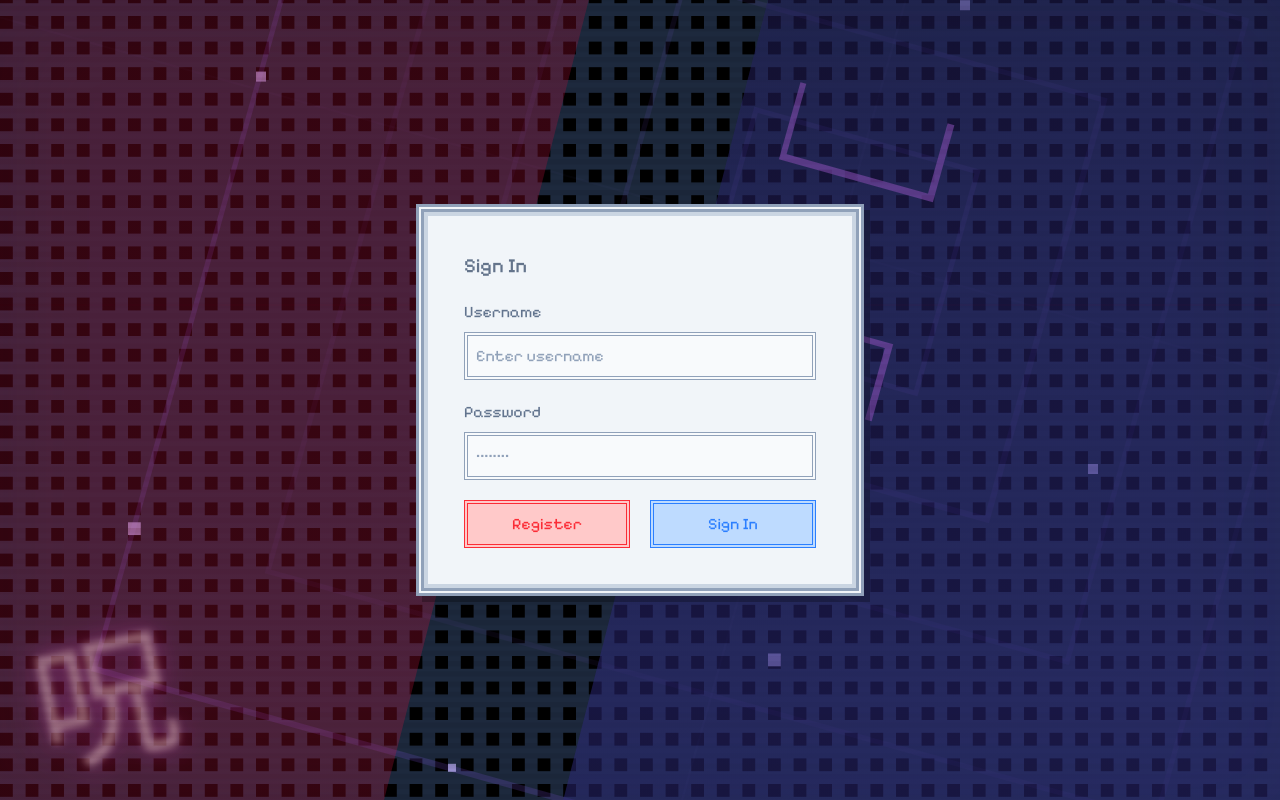
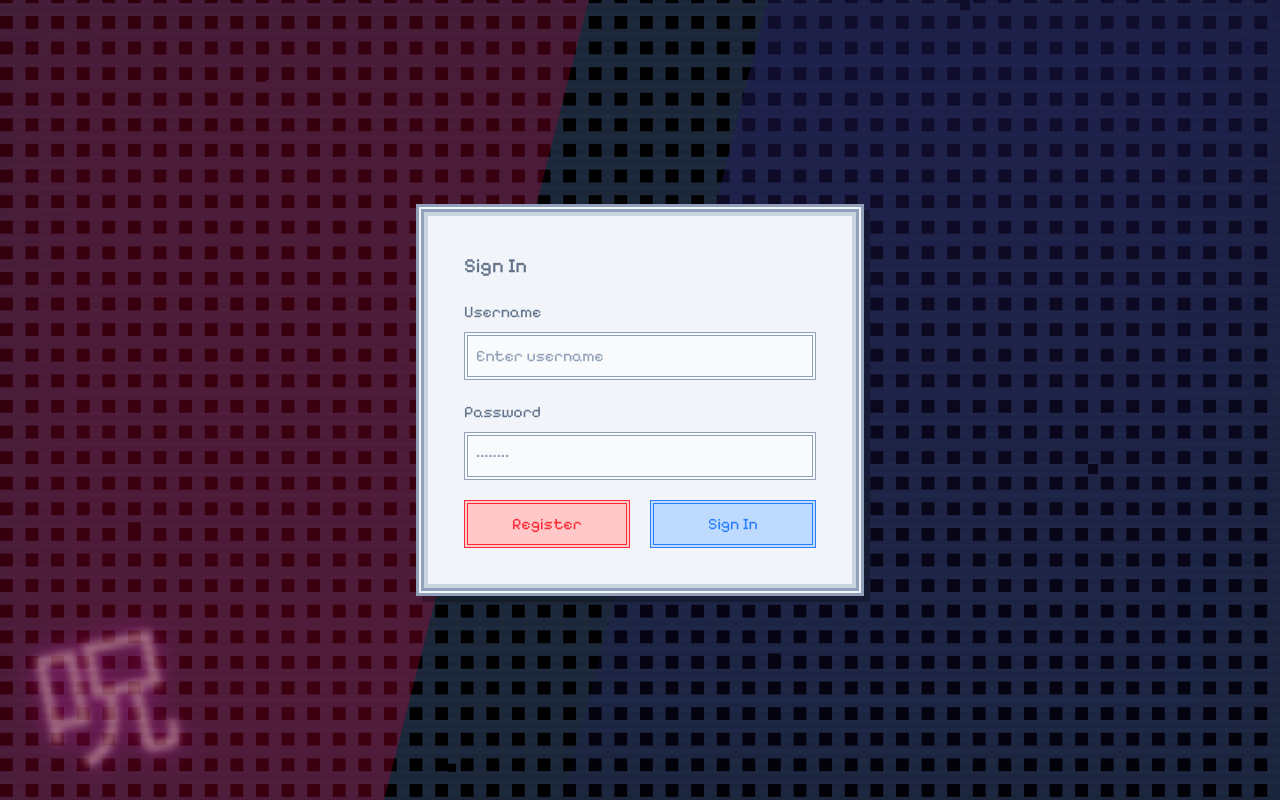
Before and after one commit to staten-island-tech/vue-supabase-project-2026-ma-ma, a Nuxt app: page /login in a window 1280 px wide. Built offline with nearby package versions, Linux system fonts and the light colour scheme.

Commit message:
refactor(domain-background): organize domain background styles

```diff
--- a/app/components/DomainBackground.vue
+++ b/app/components/DomainBackground.vue
@@ -1,7 +1,7 @@
 <template>
   <div class="fixed inset-0 overflow-hidden bg-domain-bg" aria-hidden="true">
     <svg
-      class="domain__svg absolute inset-0 w-full h-full pointer-events-none [image-rendering:pixelated]"
+      class="absolute inset-0 w-full h-full pointer-events-none [image-rendering:pixelated] [shape-rendering:crispEdges]"
       viewBox="0 0 100 100"
       preserveAspectRatio="xMidYMid slice"
       xmlns="http://www.w3.org/2000/svg"
@@ -36,51 +36,49 @@
 
       <rect width="100" height="100" fill="url(#pixel-grid)" />
 
-      <g class="domain__rings" transform="translate(50,50)">
+      <g
+        transform="translate(50, 50)"
+        class="origin-center animate-domain-slow-rotate"
+      >
         <rect
           x="-9"
           y="-9"
           width="18"
           height="18"
-          class="domain__ring"
+          class="stroke-domain-accent-ring/18 stroke-[0.4] fill-none animate-domain-ring-breathe [animation-delay:var(--delay)] [shape-rendering:crispEdges]"
           :style="{ '--delay': '0s' }"
-          fill="none"
         />
         <rect
           x="-17"
           y="-17"
           width="34"
           height="34"
-          class="domain__ring"
+          class="stroke-domain-accent-ring/18 stroke-[0.4] fill-none animate-domain-ring-breathe [animation-delay:var(--delay)] [shape-rendering:crispEdges]"
           :style="{ '--delay': '1.5s' }"
-          fill="none"
         />
         <rect
           x="-26"
           y="-26"
           width="52"
           height="52"
-          class="domain__ring"
+          class="stroke-domain-accent-ring/18 stroke-[0.4] fill-none animate-domain-ring-breathe [animation-delay:var(--delay)] [shape-rendering:crispEdges]"
           :style="{ '--delay': '3s' }"
-          fill="none"
         />
         <rect
           x="-36"
           y="-36"
           width="72"
           height="72"
-          class="domain__ring"
+          class="stroke-domain-accent-ring/18 stroke-[0.4] fill-none animate-domain-ring-breathe [animation-delay:var(--delay)] [shape-rendering:crispEdges]"
           :style="{ '--delay': '4.5s' }"
-          fill="none"
         />
         <rect
           x="-47"
           y="-47"
           width="94"
           height="94"
-          class="domain__ring"
+          class="stroke-domain-accent-ring/18 stroke-[0.4] fill-none animate-domain-ring-breathe [animation-delay:var(--delay)] [shape-rendering:crispEdges]"
           :style="{ '--delay': '6s' }"
-          fill="none"
         />
 
         <line
@@ -88,7 +86,7 @@
           y1="-72"
           x2="0"
           y2="72"
-          class="domain__ray"
+          class="stroke-domain-ray/8 stroke-[0.15] animate-domain-ray-pulse [animation-delay:var(--rdelay)] [shape-rendering:crispEdges]"
           :style="{ '--rdelay': '0s' }"
         />
         <line
@@ -96,28 +94,28 @@
           y1="0"
           x2="72"
           y2="0"
-          class="domain__ray"
+          class="stroke-domain-ray/8 stroke-[0.15] animate-domain-ray-pulse [animation-delay:var(--rdelay)] [shape-rendering:crispEdges]"
           :style="{ '--rdelay': '1s' }"
         />
 
         <path
           d="M-6,-12 L-6,-6 L0,-6"
-          class="domain__bracket"
+          class="stroke-domain-detail-bracket/60 stroke-[0.5] fill-none animate-domain-bracket-blink [animation-delay:var(--bdelay)] [shape-rendering:crispEdges]"
           :style="{ '--bdelay': '0s' }"
         />
         <path
           d="M6,-12  L6,-6  L0,-6"
-          class="domain__bracket"
+          class="stroke-domain-detail-bracket/60 stroke-[0.5] fill-none animate-domain-bracket-blink [animation-delay:var(--bdelay)] [shape-rendering:crispEdges]"
           :style="{ '--bdelay': '0.5s' }"
         />
         <path
           d="M-6,12  L-6,6  L0,6"
-          class="domain__bracket"
+          class="stroke-domain-detail-bracket/60 stroke-[0.5] fill-none animate-domain-bracket-blink [animation-delay:var(--bdelay)] [shape-rendering:crispEdges]"
           :style="{ '--bdelay': '1s' }"
         />
         <path
           d="M6,12   L6,6   L0,6"
-          class="domain__bracket"
+          class="stroke-domain-detail-bracket/60 stroke-[0.5] fill-none animate-domain-bracket-blink [animation-delay:var(--bdelay)] [shape-rendering:crispEdges]"
           :style="{ '--bdelay': '1.5s' }"
         />
       </g>
@@ -125,7 +123,7 @@
       <text
         x="13"
         y="75"
-        class="domain__kanji select-none"
+        class="select-none fill-domain-text animate-domain-seal-flicker [filter:blur(0.3px)_drop-shadow(0_0_1px_theme(colors.domain.detail.shadow/80))]"
         font-size="11"
         text-anchor="middle"
         transform="rotate(-12, 22, 95)"
@@ -133,7 +131,7 @@
         呪
       </text>
 
-      <g class="domain__corner-deco domain__corner-deco--top-left">
+      <g class="animate-domain-corner-pulse">
         <rect
           x="2"
           y="2"
@@ -156,7 +154,7 @@
           class="fill-domain-corner-pink/20"
         />
       </g>
-      <g class="domain__corner-deco domain__corner-deco--top-right">
+      <g class="animate-domain-corner-pulse">
         <rect
           x="92"
           y="2"
@@ -179,7 +177,7 @@
           class="fill-domain-corner-purple/20"
         />
       </g>
-      <g class="domain__corner-deco domain__corner-deco--bottom-left">
+      <g class="animate-domain-corner-pulse">
         <rect
           x="2"
           y="97"
@@ -195,7 +193,7 @@
           class="fill-domain-corner-pink/40"
         />
       </g>
-      <g class="domain__corner-deco domain__corner-deco--bottom-right">
+      <g class="animate-domain-corner-pulse">
         <rect
           x="92"
           y="97"
@@ -212,70 +210,62 @@
         />
       </g>
 
-      <g class="domain__particles">
+      <g>
         <rect
           x="20"
           y="30"
           width="0.8"
           height="0.8"
-          class="domain__particle"
-          :style="{ '--pdelay': '0s', '--pdur': '8s' }"
+          class="fill-domain-particle/70 animate-domain-particle-float [animation-delay:0s] [animation-duration:8s] [shape-rendering:crispEdges]"
         />
         <rect
           x="75"
           y="20"
           width="0.8"
           height="0.8"
-          class="domain__particle"
-          :style="{ '--pdelay': '2s', '--pdur': '11s' }"
+          class="fill-domain-particle/70 animate-domain-particle-float [animation-delay:2s] [animation-duration:11s] [shape-rendering:crispEdges]"
         />
         <rect
           x="60"
           y="70"
           width="1"
           height="1"
-          class="domain__particle"
-          :style="{ '--pdelay': '4s', '--pdur': '9s' }"
+          class="fill-domain-particle/70 animate-domain-particle-float [animation-delay:4s] [animation-duration:9s] [shape-rendering:crispEdges]"
         />
         <rect
           x="35"
           y="80"
           width="0.6"
           height="0.6"
-          class="domain__particle"
-          :style="{ '--pdelay': '1s', '--pdur': '13s' }"
+          class="fill-domain-particle/70 animate-domain-particle-float [animation-delay:1s] [animation-duration:13s] [shape-rendering:crispEdges]"
         />
         <rect
           x="85"
           y="55"
           width="0.8"
           height="0.8"
-          class="domain__particle"
-          :style="{ '--pdelay': '6s', '--pdur': '10s' }"
+          class="fill-domain-particle/70 animate-domain-particle-float [animation-delay:6s] [animation-duration:10s] [shape-rendering:crispEdges]"
         />
         <rect
           x="10"
           y="60"
           width="1"
           height="1"
-          class="domain__particle"
-          :style="{ '--pdelay': '3s', '--pdur': '12s' }"
+          class="fill-domain-particle/70 animate-domain-particle-float [animation-delay:3s] [animation-duration:12s] [shape-rendering:crispEdges]"
         />
         <rect
           x="50"
           y="15"
           width="0.6"
           height="0.6"
-          class="domain__particle"
-          :style="{ '--pdelay': '5s', '--pdur': '7s' }"
+          class="fill-domain-particle/70 animate-domain-particle-float [animation-delay:5s] [animation-duration:7s] [shape-rendering:crispEdges]"
         />
         <rect
           x="90"
           y="85"
           width="0.8"
           height="0.8"
-          class="domain__particle"
-          :style="{ '--pdelay': '7s', '--pdur': '14s' }"
+          class="fill-domain-particle/70 animate-domain-particle-float [animation-delay:7s] [animation-duration:14s] [shape-rendering:crispEdges]"
         />
       </g>
 
@@ -283,268 +273,30 @@
     </svg>
 
     <div
-      class="domain__slash domain__slash--red absolute inset-0 pointer-events-none"
+      class="absolute inset-0 pointer-events-none bg-gradient-to-b from-domain-slash-redStart to-domain-slash-red [clip-path:polygon(0_0,46%_0,30%_100%,0_100%)] opacity-22"
     />
     <div
-      class="domain__slash domain__slash--red-glow absolute inset-0 pointer-events-none"
+      class="absolute inset-0 pointer-events-none bg-domain-slash-redGlow [clip-path:polygon(0_0,46%_0,30%_100%,0_100%)] opacity-7 [filter:blur(48px)] animate-domain-pulse-glow"
     />
     <div
-      class="domain__slash domain__slash--blue absolute inset-0 pointer-events-none"
+      class="absolute inset-0 pointer-events-none bg-gradient-to-b from-domain-slashBlue-dark to-domain-slashBlue-DEFAULT [clip-path:polygon(60%_0,100%_0,100%_100%,44%_100%)] opacity-50"
     />
     <div
-      class="domain__slash domain__slash--blue-glow absolute inset-0 pointer-events-none"
+      class="absolute inset-0 pointer-events-none bg-domain-slashBlue-glow [clip-path:polygon(60%_0,100%_0,100%_100%,44%_100%)] opacity-5 [filter:blur(48px)] animate-domain-pulse-glow [animation-delay:7s]"
     />
-    <div class="domain__veil absolute inset-0 pointer-events-none" />
+
     <div
-      class="domain__streak absolute top-[38%] left-[-10%] w-[120%] h-[2px] pointer-events-none [image-rendering:pixelated]"
+      class="absolute inset-0 pointer-events-none bg-radial-[ellipse_at_50%_50%] from-domain-overlay-veil/12 to-transparent animate-domain-veil-pulse"
     />
-    <div class="domain__crt-flicker absolute inset-0 pointer-events-none" />
+    <div
+      class="absolute top-[38%] left-[-10%] w-[120%] h-[2px] pointer-events-none [image-rendering:pixelated] bg-gradient-to-r from-transparent to-domain-slash-redStart/18 animate-domain-streak-slide [animation-delay:4s]"
+    />
+    <div
+      class="absolute inset-0 pointer-events-none animate-domain-crt [box-shadow:inset_0_0_40px_theme(colors.domain.overlay.crt/4)]"
+    />
   </div>
 </template>
 
 <script setup lang="ts"></script>
 
-<style scoped>
-.domain__svg [shape-rendering],
-.domain__ring,
-.domain__ray,
-.domain__bracket,
-.domain__particle {
-  shape-rendering: crispEdges;
-}
-
-.domain__ring {
-  stroke: rgba(139, 92, 246, 0.18);
-  stroke-width: 0.4;
-  animation: domain-ring-breathe 18s ease-in-out infinite;
-  animation-delay: var(--delay);
-}
-
-@keyframes domain-ring-breathe {
-  0%,
-  100% {
-    stroke-opacity: 0.3;
-  }
-  50% {
-    stroke-opacity: 0.9;
-  }
-}
-
-.domain__ray {
-  stroke: rgba(129, 140, 248, 0.08);
-  stroke-width: 0.15;
-  animation: domain-ray-pulse 22s ease-in-out infinite;
-  animation-delay: var(--rdelay);
-}
-
-@keyframes domain-ray-pulse {
-  0%,
-  100% {
-    stroke-opacity: 0.2;
-  }
-  50% {
-    stroke-opacity: 0.6;
-  }
-}
-
-.domain__bracket {
-  stroke: rgba(232, 121, 249, 0.6);
-  stroke-width: 0.5;
-  fill: none;
-  animation: domain-bracket-blink 6s steps(1) infinite;
-  animation-delay: var(--bdelay);
-}
-
-@keyframes domain-bracket-blink {
-  0%,
-  90%,
-  100% {
-    opacity: 1;
-  }
-  91% {
-    opacity: 0;
-  }
-  95% {
-    opacity: 1;
-  }
-  96% {
-    opacity: 0;
-  }
-}
-
-.domain__rings {
-  transform-origin: 50px 50px;
-  animation: domain-slow-rotate 60s ease-in-out infinite alternate;
-}
-
-@keyframes domain-slow-rotate {
-  from {
-    transform: translate(50px, 50px) rotate(15deg);
-  }
-  to {
-    transform: translate(50px, 50px) rotate(60deg);
-  }
-}
-
-.domain__kanji {
-  fill: rgb(255, 255, 255);
-  animation: domain-seal-flicker 20s steps(1) infinite;
-  filter: blur(0.3px) drop-shadow(0 0 1px rgba(217, 70, 239, 0.8));
-}
-
-@keyframes domain-seal-flicker {
-  0%,
-  100% {
-    opacity: 0.5;
-  }
-  48% {
-    opacity: 0.9;
-  }
-  50% {
-    opacity: 0.1;
-  }
-  51% {
-    opacity: 0.9;
-  }
-  52% {
-    opacity: 0.1;
-  }
-  53% {
-    opacity: 0.9;
-  }
-}
-
-.domain__particle {
-  fill: rgba(196, 181, 253, 0.7);
-  animation: domain-particle-float var(--pdur) ease-in-out infinite;
-  animation-delay: var(--pdelay);
-}
-
-@keyframes domain-particle-float {
-  0% {
-    opacity: 0;
-    transform: translateY(0px);
-  }
-  10% {
-    opacity: 1;
-  }
-  90% {
-    opacity: 1;
-  }
-  100% {
-    opacity: 0;
-    transform: translateY(-8px);
-  }
-}
-
-.domain__corner-deco {
-  animation: domain-corner-pulse 8s ease-in-out infinite;
-}
-
-@keyframes domain-corner-pulse {
-  0%,
-  100% {
-    opacity: 0.5;
-  }
-  50% {
-    opacity: 1;
-  }
-}
-
-.domain__slash--red {
-  background: linear-gradient(160deg, #be123c 0%, #e11d48 100%);
-  clip-path: polygon(0 0, 46% 0, 30% 100%, 0 100%);
-  opacity: 0.22;
-}
-
-.domain__slash--red-glow {
-  background: #9f1239;
-  clip-path: polygon(0 0, 46% 0, 30% 100%, 0 100%);
-  opacity: 0.07;
-  filter: blur(48px);
-  animation: domain-pulse-glow 14s ease-in-out infinite;
-}
-
-.domain__slash--blue {
-  background: linear-gradient(160deg, #1e1b4b 0%, #312e81 100%);
-  clip-path: polygon(60% 0, 100% 0, 100% 100%, 44% 100%);
-  opacity: 0.5;
-}
-
-.domain__slash--blue-glow {
-  background: #4338ca;
-  clip-path: polygon(60% 0, 100% 0, 100% 100%, 44% 100%);
-  opacity: 0.05;
-  filter: blur(48px);
-  animation: domain-pulse-glow 14s ease-in-out infinite;
-  animation-delay: 7s;
-}
-
-@keyframes domain-pulse-glow {
-  0%,
-  100% {
-    opacity: 0.04;
-  }
-  50% {
-    opacity: 0.1;
-  }
-}
-
-.domain__veil {
-  background: radial-gradient(ellipse at 50% 50%, rgba(76, 29, 149, 0.12) 0%);
-  animation: domain-veil-pulse 20s ease-in-out infinite;
-}
-
-@keyframes domain-veil-pulse {
-  0%,
-  100% {
-    opacity: 0.6;
-  }
-  50% {
-    opacity: 1;
-  }
-}
-
-.domain__streak {
-  background: linear-gradient(
-    90deg,
-    transparent 0%,
-    rgba(190, 18, 60, 0.18) 30%
-  );
-  animation: domain-streak-slide 24s ease-in-out infinite;
-  animation-delay: 4s;
-}
-
-@keyframes domain-streak-slide {
-  0% {
-    opacity: 0;
-    transform: translateX(-5%);
-  }
-  15% {
-    opacity: 1;
-  }
-  85% {
-    opacity: 1;
-  }
-  100% {
-    opacity: 0;
-    transform: translateX(5%);
-  }
-}
-
-.domain__crt-flicker {
-  animation: domain-crt 0.15s steps(1) infinite;
-}
-
-@keyframes domain-crt {
-  0% {
-    box-shadow: inset 0 0 0px rgba(0, 0, 0, 0);
-  }
-  50% {
-    box-shadow: inset 0 0 40px rgba(2, 6, 23, 0.04);
-  }
-  100% {
-    box-shadow: inset 0 0 0px rgba(0, 0, 0, 0);
-  }
-}
-</style>
+<style scoped></style>
```
Also changed, not shown: tailwind.config.js (+87 -16 lines).
